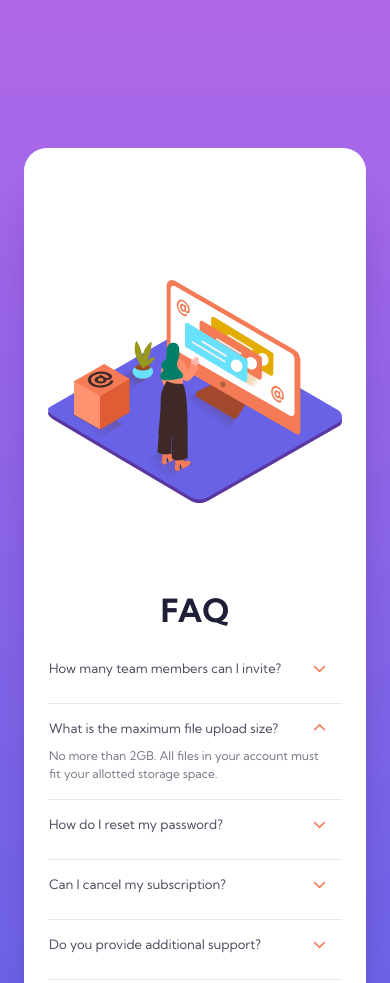
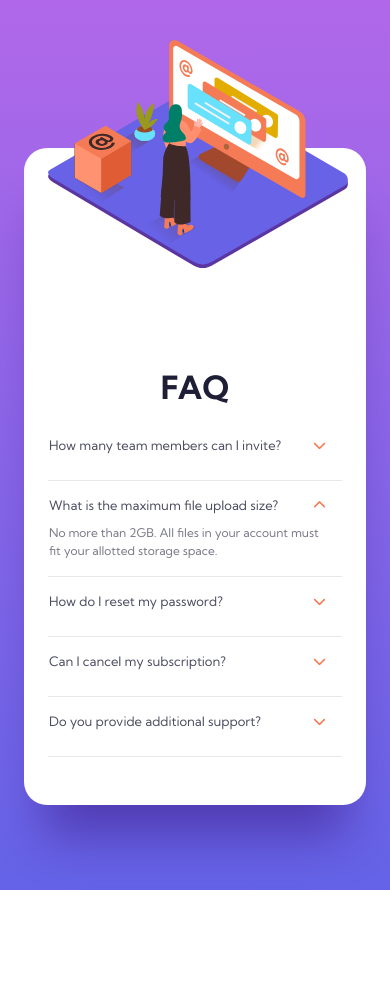
Before and after one commit to piushbhandari/FAQ-accordion-card, a plain HTML site: page index.html in a window 390 px wide. Shown: the top 983 px of the page. After the commit the page ends 890 px from the top, so only its background shows below. Drawn offline with Linux system fonts and the light colour scheme.

Commit message:
done, hover sttes next

```diff
--- a/index.html
+++ b/index.html
@@ -22,6 +22,7 @@
         </div>
         <div class="main__hero-img--mobile">
           <img
+            class="fit-image"
             src="./images/illustration-woman-online-mobile.svg"
             alt="gekcxmlkdslxzm"
           />
--- a/styles.css
+++ b/styles.css
@@ -174,6 +174,15 @@ body {
     gap: 8.7rem;
     position: relative;
   }
+  .main__img-cont--desktop {
+    overflow: initial;
+  }
+  .main__hero-img--mobile {
+    position: absolute;
+    top: -10.774rem;
+
+    z-index: 33;
+  }
   .main__title {
     margin-bottom: 3rem;
   }
```
